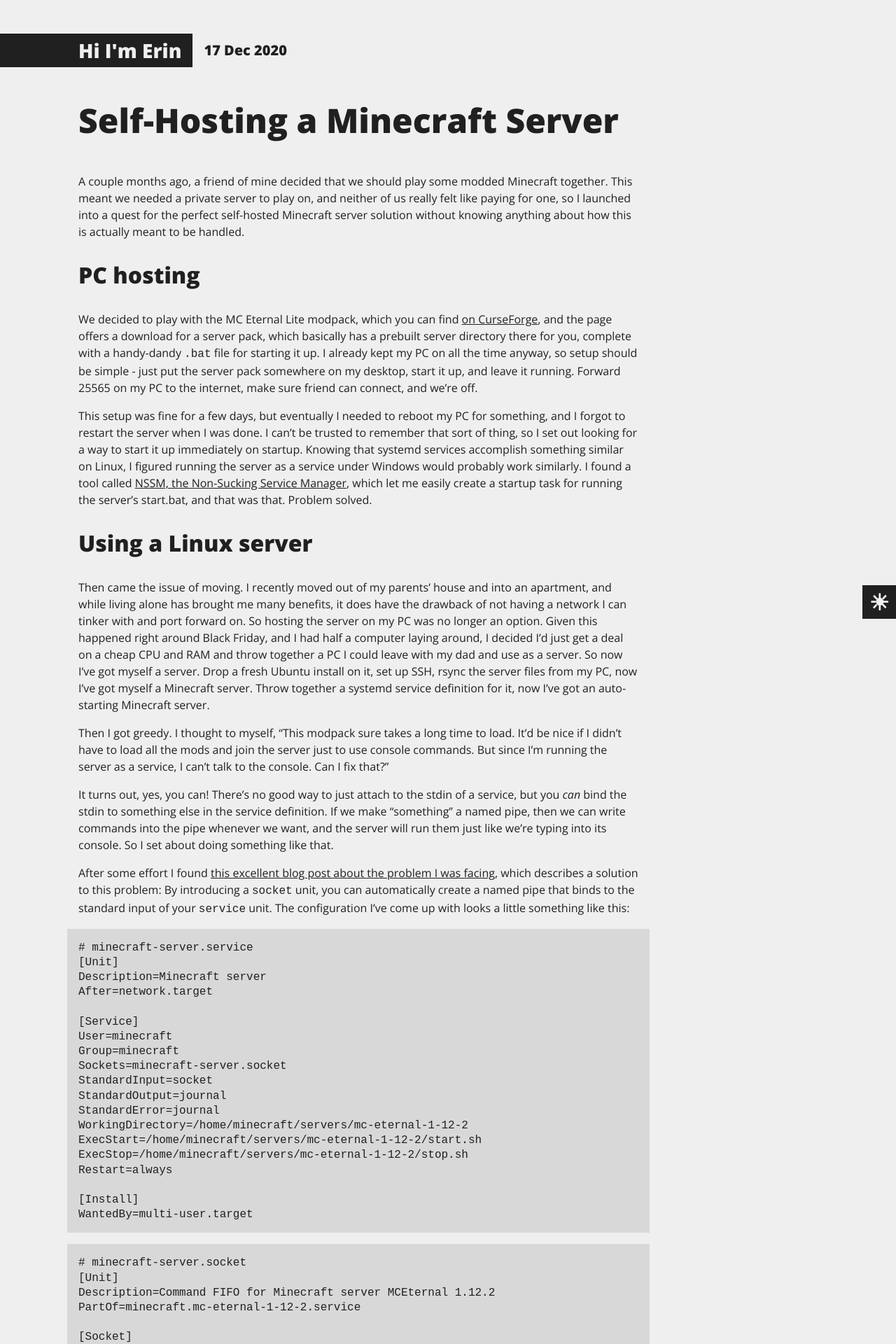
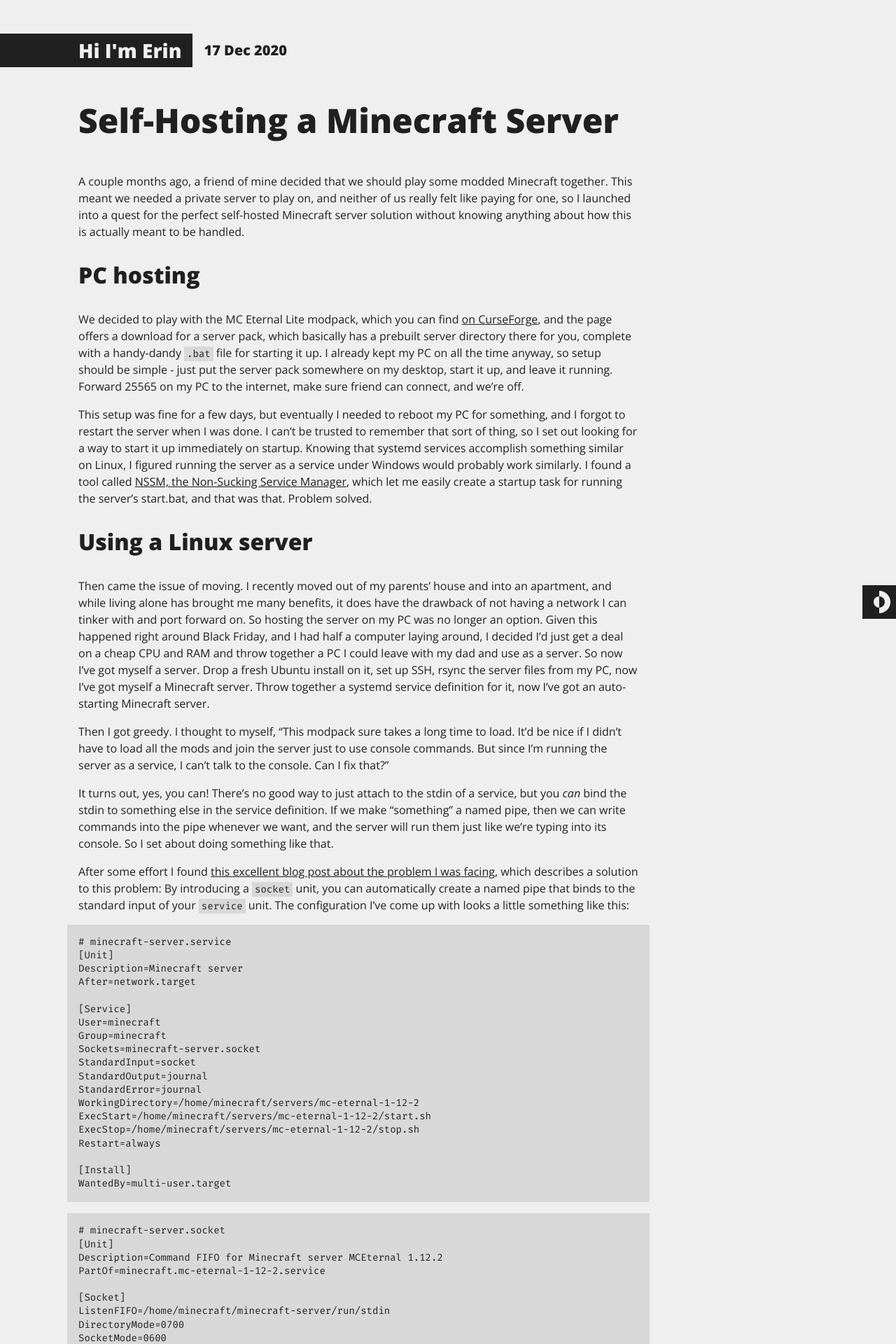
Before and after one commit to eritbh/eritbh.github.io, a Jekyll site: the page built from _posts/2020-12-17-minecraft-shenanigans.md, in a window 1280 px wide. Shown: the top 1920 px of the page at 70% size. Built offline with Jekyll 4.4.1, drawn with Linux system fonts in a browser that asks for light colours.

Commit message:
better theme toggle, better code font

```diff
--- a/_layouts/default.html
+++ b/_layouts/default.html
@@ -10,7 +10,7 @@
 	<link rel="alternate" type="application/atom+xml" title="{{ site.title }}" href="/feed.xml">
 
 	<link rel="stylesheet" type="text/css"
-		href="https://fonts.googleapis.com/css2?family=Open+Sans:ital,wght@0,400;0,700;0,800;1,400;1,700&family=JetBrains+Mono&display=swap">
+		href="https://fonts.googleapis.com/css2?family=Open+Sans:ital,wght@0,400;0,700;0,800;1,400;1,700&family=Fira+Mono:wght@400;700&display=swap">
 	<link rel="stylesheet" type="text/css" href="/css/normalize.8.0.1.css">
 	<link rel="stylesheet" type="text/css" href="/css/main.css">
 	<link rel="stylesheet" type="text/css" href="/css/theme-button.css">
--- a/css/main.css
+++ b/css/main.css
@@ -5,8 +5,11 @@
 
 /* theme colors */
 :root {
-	--foreground: #202020;
-	--background: #EFEFEF;
+	--dark: #202020;
+	--light: #EFEFEF;
+
+	--foreground: var(--dark);
+	--background: var(--light);
 }
 html[data-theme="dark"] {
 	--foreground: #EFEFEF;
@@ -126,13 +129,24 @@ main h6 {
 	font-weight: normal;
 	font-style: italic;
 }
+
+main code {
+	background: rgb(127 127 127 / 20%);
+	padding: 0.125rem 0.25rem;
+	font-family: "Fira Mono", monospace;
+	font-size: 14px;
+}
+
 main pre {
 	background: rgb(127 127 127 / 20%);
 	padding: 1em 1rem;
-	font-family: "JetBrains Mono", monospace;
 	font-size: min(1rem, (100vw - 20rem) / 360 * 3 + 0.5rem);
 	overflow: auto;
 	line-height: 1.2;
+}
+main pre code {
+	background: unset;
+	padding: 0;
 }
 main > pre,
 main > div pre {
--- a/css/theme-button.css
+++ b/css/theme-button.css
@@ -12,12 +12,29 @@
 	border: none;
 	color: var(--background);
 	font-size: 0;
+	display: flex;
+	justify-content: center;
+	align-items: center;
+}
+.theme-button::before {
+	content: "";
+	display: block;
+	border-left: 1rem solid var(--dark);
+	border-right: 1rem solid var(--light);
+	width: 0;
+	height: 2rem;
+	border-radius: 1rem;
+	margin: 0;
 }
 .theme-button::after {
-	content: "\002600\00FE0E";
-	font-size: 2rem;
-	font-weight: bold;
+	content: "";
+	display: block;
+	border-left: 0.5rem solid var(--light);
+	border-right: 0.5rem solid var(--dark);
+	width: 0;
+	height: 1rem;
+	border-radius: 0.5rem;
+
+	margin-left: -1.5rem;
+	margin-right: 0.5rem;
 }
-[data-theme="dark"] .theme-button::after {
-	content: "\01F319\00FE0E";
-}
```
